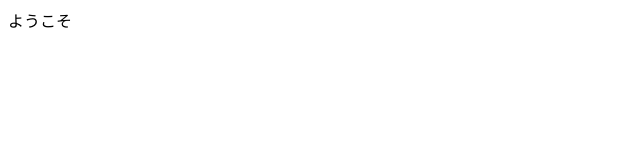
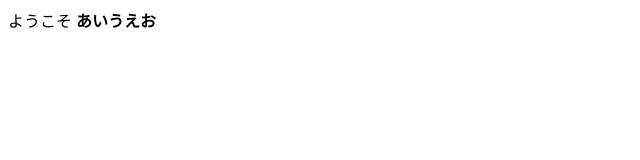
Before and after one commit to taku0828mi/taku082mi.github.io, a plain HTML site: page index.html in a window 1280 px wide. Shown: the whole page, without its empty margins (0-640 px from the left). Drawn offline with Linux system fonts and the light colour scheme.

Commit message:
index.htmlの編集

```diff
--- a/index.html
+++ b/index.html
@@ -8,5 +8,6 @@
 </head>
 <body>
     <a>ようこそ</a>
+    <b>あいうえお</b>
 </body>
 </html>
```
